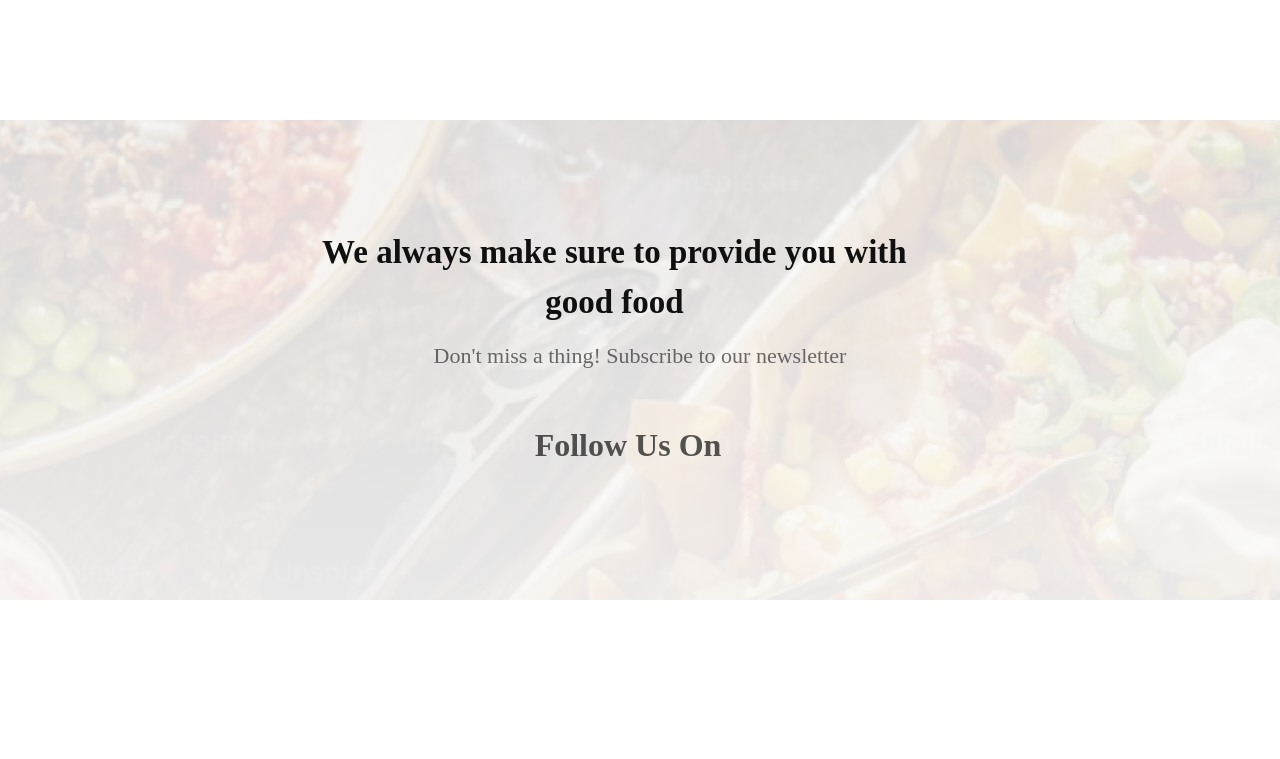
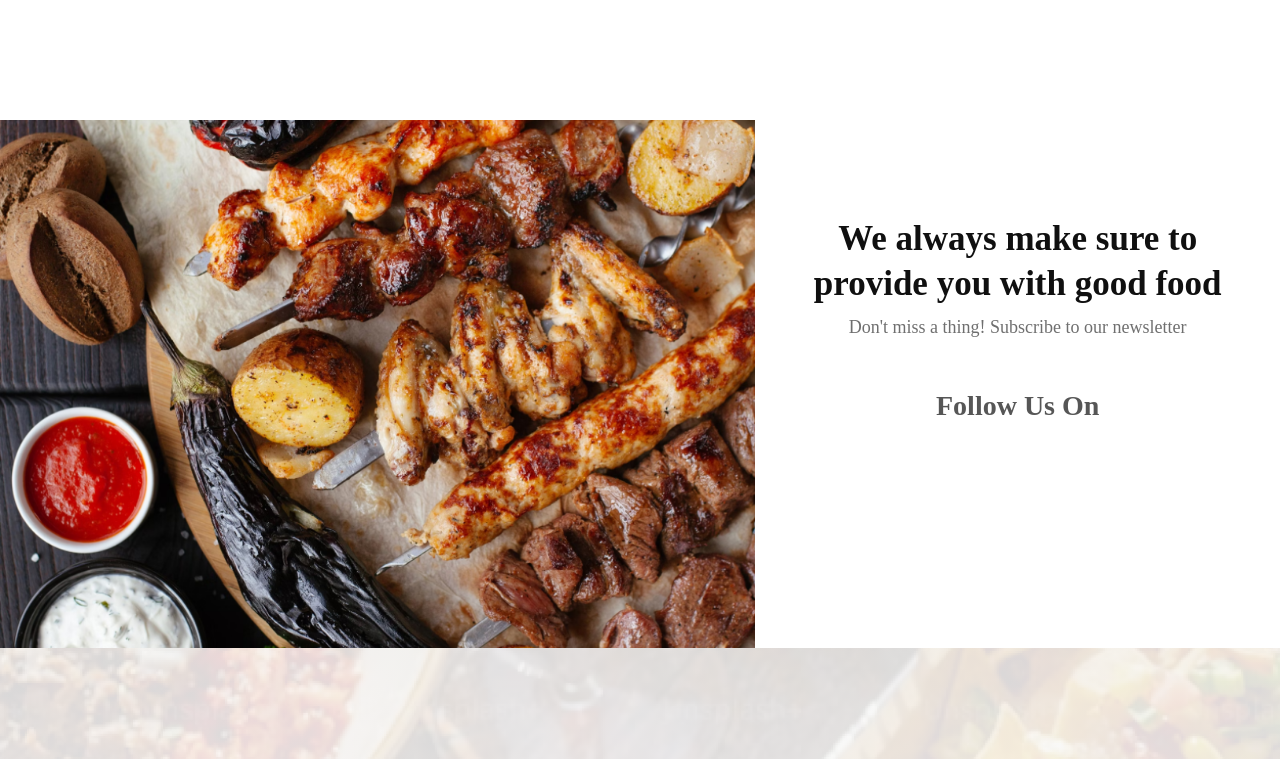
Before and after one commit to Mamunfx/First-repo, a plain HTML site: page index.html in a window 1280 px wide. Shown: the part 1394-2153 px from the top of the page. Before the commit the page ends 1994 px from the top, so only its background shows below. Drawn offline with Linux system fonts and the light colour scheme.

Commit message:
Third Itteration !

```diff
--- a/index.html
+++ b/index.html
@@ -4,7 +4,7 @@
     <meta charset="UTF-8" />
     <meta name="viewport" content="width=device-width, initial-scale=1.0" />
     <title>Pixso to html</title>
-    <link rel="stylesheet" href="stle.css">
+    <link rel="stylesheet" href="stle.css" />
   </head>
   <body>
     <section class="section-1">
@@ -26,42 +26,52 @@
         <h1>Your Favorite Brands Food Are Now On Sale</h1>
       </div>
       <div id="food-card">
-
-        <section class="section-2" >
-
-          <div class="card" >
-            <img src="assets/pizza.png" alt="">
+        <section class="section-2">
+          <div class="card">
+            <img src="assets/pizza.png" alt="" />
             <span>Pizza Burg</span>
             <h2>Up To 50% Off</h2>
-          <p>Contrary to popular belief, Lorem Ipsum is not simply random text.</p>
+            <p>
+              Contrary to popular belief, Lorem Ipsum is not simply random text.
+            </p>
             <button class="btn">Watch All Sells</button>
           </div>
         </section>
-        <section class="section-2" >
-
-          <div class="card" >
-            <img src="assets/burger.png" alt="">
+        <section class="section-2">
+          <div class="card">
+            <img src="assets/burger.png" alt="" />
             <span>Pizza Burg</span>
             <h2>Up To 50% Off</h2>
-          <p>Contrary to popular belief, Lorem Ipsum is not simply random text.</p>
+            <p>
+              Contrary to popular belief, Lorem Ipsum is not simply random text.
+            </p>
             <button class="btn">Watch All Sells</button>
           </div>
         </section>
-        <section class="section-2" >
-
-          <div class="card" >
-            <img src="assets/biriyani.png" alt="">
+        <section class="section-2">
+          <div class="card">
+            <img src="assets/biriyani.png" alt="" />
             <span>Pizza Burg</span>
             <h2>Up To 50% Off</h2>
-          <p>Contrary to popular belief, Lorem Ipsum is not simply random text.</p>
+            <p>
+              Contrary to popular belief, Lorem Ipsum is not simply random text.
+            </p>
             <button class="btn">Watch All Sells</button>
           </div>
         </section>
       </div>
     </div>
 
-    <section class="foot" >
+    <section class="section3">
+      <img src="assets/foods.png" alt="" />
+      <div id="section-3">
+        <h1>We always make sure to provide you with good food</h1>
+        <p>Don't miss a thing! Subscribe to our newsletter</p>
+        <h3>Follow Us On</h3>
+      </div>
+    </section>
 
+    <section class="foot">
       <div id="foot">
         <h1>We always make sure to provide you with good food</h1>
         <p>Don't miss a thing! Subscribe to our newsletter</p>
--- a/stle.css
+++ b/stle.css
@@ -4,7 +4,12 @@
 }
 .section-1 {
   height: 85vh;
-  background-image: linear-gradient(0deg, rgb(16, 16, 16) -19.5%, rgba(16, 16, 16, 0) 100%), url(assets/hero-bg.png);
+  background-image: linear-gradient(
+      0deg,
+      rgb(16, 16, 16) -19.5%,
+      rgba(16, 16, 16, 0) 100%
+    ),
+    url(assets/hero-bg.png);
   background-position: center;
   background-repeat: no-repeat;
   background-size: cover;
@@ -55,7 +60,7 @@
   /* margin: 0px 0px; */
 }
 
-.btn{
+.btn {
   position: static;
   width: 188px;
   height: 45px;
@@ -88,21 +93,21 @@
   align-items: center;
   flex-wrap: wrap;
 }
-.card{
+.card {
   display: flex;
   flex-direction: column;
   align-items: center;
   text-align: center;
 }
 
-.card img{
+.card img {
   width: 100%;
 }
 
-.card >.btn{
+.card > .btn {
   position: static;
-  width:11vw;
-  height:6vh;
+  width: 11vw;
+  height: 6vh;
   display: flex;
   flex-direction: row;
   justify-content: center;
@@ -124,7 +129,7 @@
   border: none;
 }
 
-.card >span {
+.card > span {
   position: static;
   width: 6vw;
   height: 1vh;
@@ -146,7 +151,7 @@
   line-height: 28px;
   text-align: center;
 }
-.card>h2 {
+.card > h2 {
   color: rgb(16, 16, 16);
   font-family: Work Sans;
   font-size: 32px;
@@ -154,7 +159,7 @@
   line-height: 47px;
   text-align: center;
 }
-.card >p {
+.card > p {
   color: rgb(16, 16, 16);
   font-family: Work Sans;
   font-size: 14px;
@@ -163,7 +168,7 @@
   text-align: center;
   opacity: 0.7;
 }
-.second{
+.second {
   display: flex;
   flex-direction: column;
   align-items: center;
@@ -173,7 +178,7 @@
   gap: 3vw;
   margin: 3vh 0vh 7vh 0vh;
 }
-#title>h1 {
+#title > h1 {
   color: rgb(16, 16, 16);
   font-family: Work Sans;
   font-size: 44px;
@@ -189,7 +194,7 @@
   align-items: center;
   padding: 0px;
 }
-#title>p {
+#title > p {
   margin: 30px 0px 8px 0px;
   color: rgb(16, 16, 16);
   font-family: Work Sans;
@@ -199,9 +204,13 @@
   text-align: center;
   opacity: 0.6;
 }
-.foot{
-  background-image: linear-gradient(0deg, rgba(252, 252, 252, 0.932) -19.5%, rgba(247, 247, 247, 0.87) 100%),
-  url(assets/social-bg.png) ;
+.foot {
+  background-image: linear-gradient(
+      0deg,
+      rgba(252, 252, 252, 0.932) -19.5%,
+      rgba(247, 247, 247, 0.87) 100%
+    ),
+    url(assets/social-bg.png);
   height: 60vh;
   background-position: center;
   background-repeat: no-repeat;
@@ -209,7 +218,6 @@
   display: flex;
   align-items: center;
   justify-content: center;
-
 }
 #foot > h1 {
   position: static;
@@ -229,7 +237,7 @@
   letter-spacing: unset;
   text-align: center;
 }
-#foot>p {
+#foot > p {
   position: static;
   width: 51vw;
   display: flex;
@@ -252,13 +260,58 @@
   flex-direction: row;
   justify-content: center;
   align-items: center;
-  padding: 30px 10px 30px 10px;
+  padding: 40px 10px 30px 10px;
   margin: 27px 10px 0px 10px;
   color: rgb(16, 16, 16);
   font-family: Work Sans;
   font-size: 32px;
   font-weight: 600;
+  line-height: 13px;
+  text-align: center;
+  opacity: 0.7;
+}
+
+.section3 {
+  display: flex;
+  width: 100%;
+  height: 66vh;
+}
+
+#section-3 {
+  width: 830px;
+  height: 400px;
+  display: flex;
+  flex-direction: column;
+  justify-content: center;
+  align-items: center;
+  padding: 0px;
+}
+#section-3 > h1 {
+  color: rgb(16, 16, 16);
+  width: 37vw;
+  font-family: Work Sans;
+  font-size: 35px;
+  font-weight: 700;
+  line-height: 45px;
+  text-align: center;
+}
+#section-3 > p {
+  color: rgb(16, 16, 16);
+  font-family: Work Sans;
+  font-size: 18px;
+  font-weight: 500;
+  line-height: 20px;
+  text-align: left;
+  opacity: 0.6;
+  margin: 11px 0px 34px 0px;
+}
+#section-3 > h3 {
+  color: rgb(16, 16, 16);
+  font-family: Work Sans;
+  font-size: 28px;
+  font-weight: 600;
   line-height: 38px;
   text-align: center;
   opacity: 0.7;
+  margin-top: 16px;
 }
```
Lines whose indentation alone changed are shown as unchanged.
